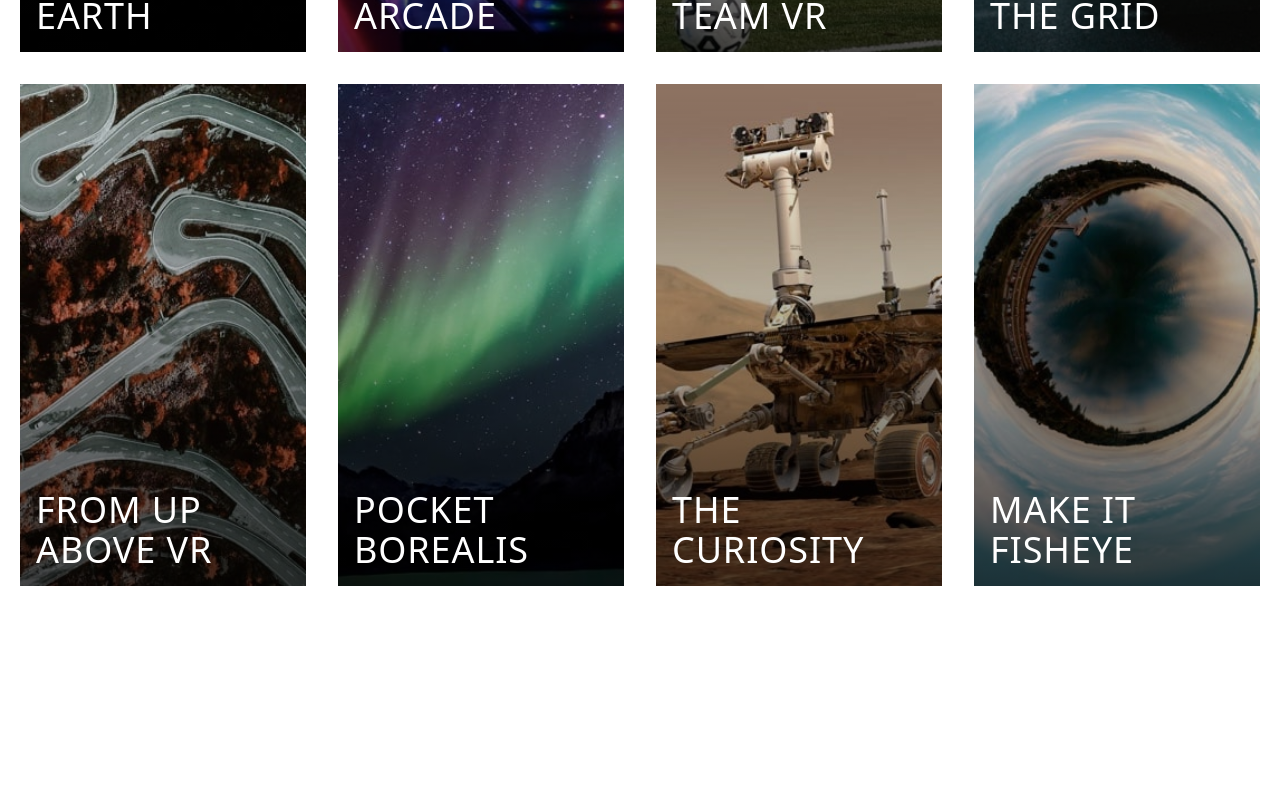
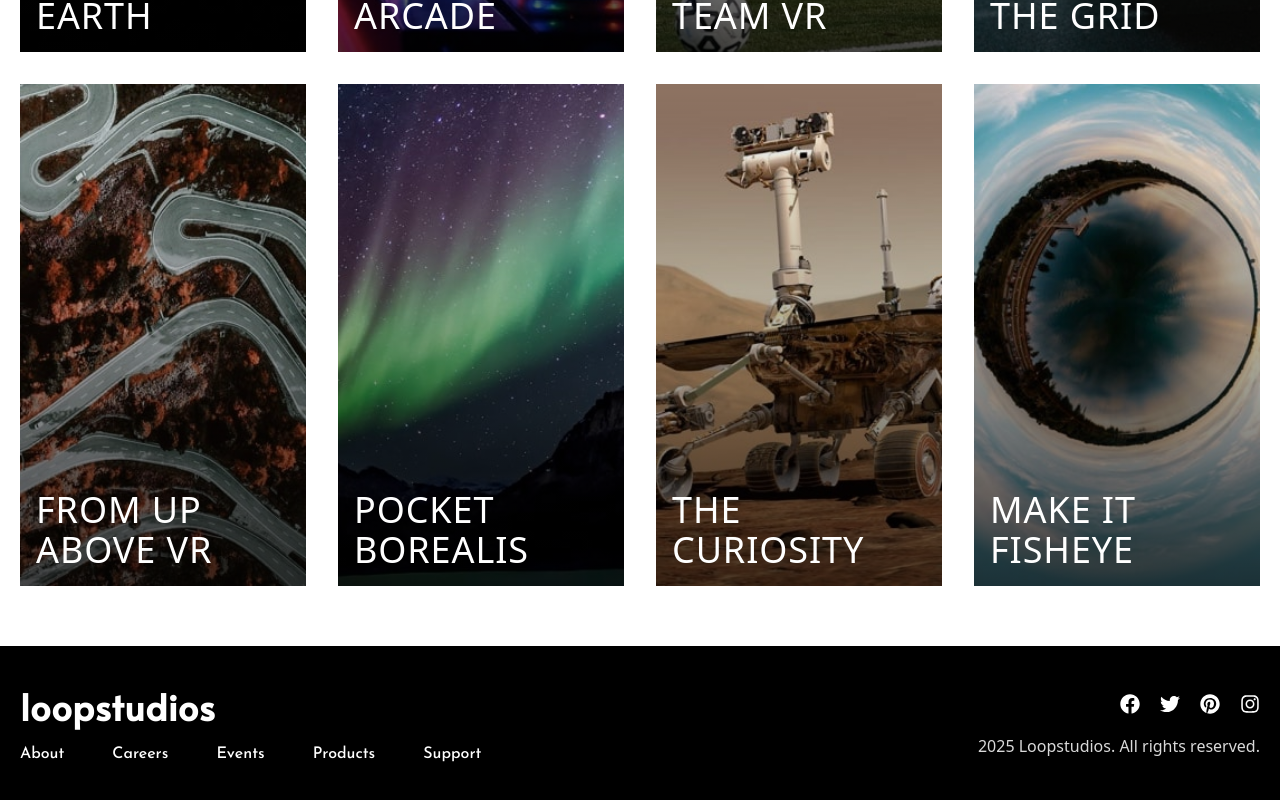
Before and after one commit to MIKOXO/LoopStudios, a React (Vite) app: page / in a window 1280 px wide. Shown: the part 1944-2744 px from the top of the page. Before the commit the page ends 2550 px from the top, so only its background shows below. Built offline with nearby package versions, Linux system fonts and the light colour scheme.

Commit message:
Footer completed

```diff
--- a/src/components/Footer.jsx
+++ b/src/components/Footer.jsx
@@ -1,7 +1,56 @@
 import React from "react";
+import {
+  FaTwitter,
+  FaInstagram,
+  FaPinterest,
+  FaFacebook,
+} from "react-icons/fa";
 
 const Footer = () => {
-  return <div>Footer</div>;
+  return (
+    <footer className="bg-Black text-white mt-10">
+      <div className="mx-auto container py-10 px-5">
+        <div className="flex flex-col justify-between items-center lg:flex-row">
+          {/* COL 1 */}
+          <div className="flex flex-col space-y-4">
+            <h1 className="text-White text-2xl font-bold font-alata tracking-wide sm:text-4xl">
+              loopstudios
+            </h1>
+            <div className="flex flex-col text-White font-josefin items-center gap-5 lg:gap-12 lg:flex lg:flex-row">
+              <a className="link">About</a>
+              <a className="link">Careers</a>
+              <a className="link">Events</a>
+              <a className="link">Products</a>
+              <a className="link">Support</a>
+            </div>
+          </div>
+
+          {/* COL 2 */}
+          <div className="flex flex-col items-center lg:items-end">
+            <div className="flex flex-row items-center gap-5 mt-5 lg:mt-0">
+              <a href="#">
+                <FaFacebook size={20} />
+              </a>
+              <a href="#">
+                <FaTwitter size={20} />
+              </a>
+              <a href="#">
+                <FaPinterest size={20} />
+              </a>
+              <a href="#">
+                <FaInstagram size={20} />
+              </a>
+            </div>
+            <div>
+              <p className="text-Grey200 mt-5">
+                {new Date().getFullYear()} Loopstudios. All rights reserved.
+              </p>
+            </div>
+          </div>
+        </div>
+      </div>
+    </footer>
+  );
 };
 
 export default Footer;
--- a/src/sections/Home.jsx
+++ b/src/sections/Home.jsx
@@ -14,7 +14,7 @@
       </header>
       <About />
       <Products />
-      {/* <Footer /> */}
+      <Footer />
     </>
   );
 };
```
